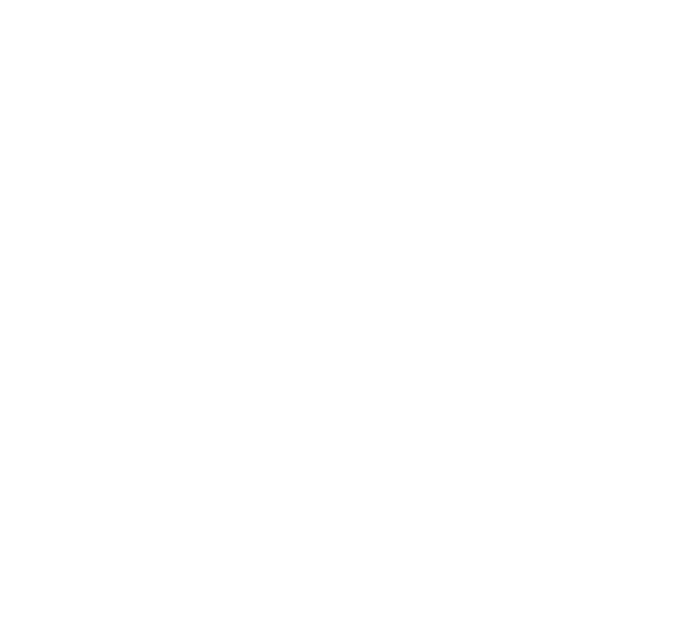
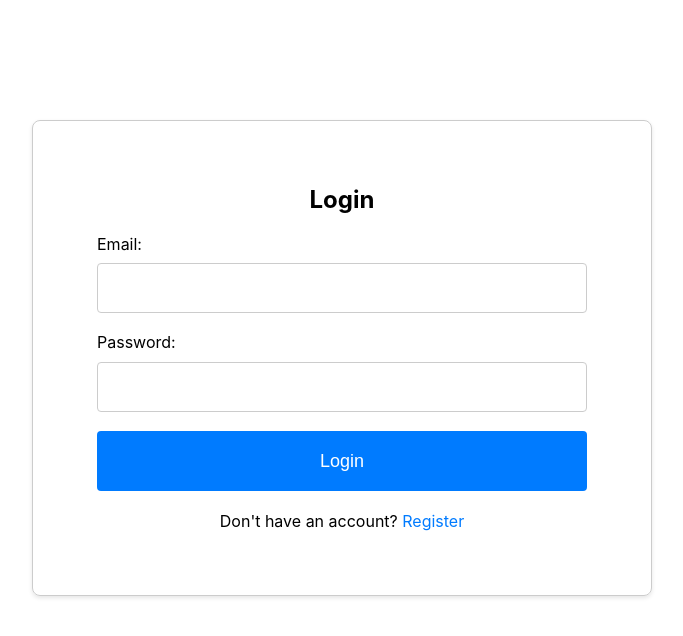
Before and after one commit to yanbo8991/cemetery-admin-system, a React (Create React App) app: page /login in a window 1280 px wide. Before the commit this address had no page. Shown: the top 636 px of the page, without its empty margins (298-981 px from the left). Built offline with nearby package versions, Linux system fonts and the light colour scheme.

Commit message:
完成登录请求模块

```diff
--- a/package.json
+++ b/package.json
@@ -6,10 +6,12 @@
     "@testing-library/jest-dom": "^5.17.0",
     "@testing-library/react": "^13.4.0",
     "@testing-library/user-event": "^13.5.0",
+    "axios": "^1.6.2",
     "react": "^18.2.0",
     "react-dom": "^18.2.0",
     "react-router-dom": "^6.20.1",
-    "react-scripts": "5.0.1"
+    "react-scripts": "5.0.1",
+    "sass": "^1.69.5"
   },
   "scripts": {
     "start": "react-scripts start",
--- /dev/null
+++ b/src/http/request.js
@@ -0,0 +1,31 @@
+import axios from 'axios';
+
+const request = axios.create({
+    baseURL: 'http://101.43.20.178:8085', // 设置基础URL
+});
+
+// 请求拦截器
+request.interceptors.request.use(
+    config => {
+        // 在发送请求之前做一些处理
+        return config;
+    },
+    error => {
+        // 对请求错误做些什么
+        return Promise.reject(error);
+    }
+);
+
+// 响应拦截器
+request.interceptors.response.use(
+    response => {
+        // 对响应数据做一些处理
+        return response.data;
+    },
+    error => {
+        // 对响应错误做些什么
+        return Promise.reject(error);
+    }
+);
+
+export default request;
--- a/src/index.css
+++ b/src/index.css
@@ -13,3 +13,9 @@
   font-family: source-code-pro, Menlo, Monaco, Consolas, 'Courier New',
     monospace;
 }
+
+*{
+  box-sizing: border-box;
+  margin: 0;
+  padding: 0;
+}
--- a/src/pages/home/index.js
+++ b/src/pages/home/index.js
@@ -1,3 +1,4 @@
+// 首页组件
 const Home = () => (
     <div className='Home'>
         home page
--- /dev/null
+++ b/src/pages/login/index.js
@@ -0,0 +1,70 @@
+// 登录组件
+import { useState } from 'react';
+import { Link } from 'react-router-dom';
+import './index.scss';
+import request from '../../http/request.js';
+
+function Login() {
+
+    // 用户信息
+    const [userInfo, setUserInfo] = useState({
+        username: '',
+        password: '',
+    });
+
+    // 输入框处理回调
+    const handleChange = (e) => {
+        const { name, value } = e.target;
+        setUserInfo((prevFormData) => ({
+            ...prevFormData,
+            [name]: value,
+        }));
+    };
+
+    // 登录按钮回调
+    const handleSubmit = (e) => {
+        e.preventDefault();
+        console.log(userInfo)
+
+        request.post('/user-info/login', userInfo)
+            .then(response => {
+                console.log(response);
+            })
+            .catch(error => {
+                console.error('Error:', error);
+            });
+    };
+
+    return (
+            <div className="login-container">
+                <h2>Login</h2>
+                <form onSubmit={handleSubmit}>
+                    <label htmlFor="email">Email:</label>
+                    <input
+                        type="email"
+                        name="username"
+                        required
+                        value={userInfo.username}
+                        onChange={handleChange}
+                    />
+
+                    <label htmlFor="password">Password:</label>
+                    <input
+                        type="password"
+                        name="password"
+                        required
+                        value={userInfo.password}
+                        onChange={handleChange}
+                    />
+
+                    <button type="submit">Login</button>
+                </form>
+
+                <p>
+                    Don't have an account? <Link to="/register">Register</Link>
+                </p>
+            </div>
+        );
+}
+
+export default Login;
--- /dev/null
+++ b/src/pages/login/index.scss
@@ -0,0 +1,68 @@
+// Login.scss
+
+.login-container {
+    box-sizing: border-box;
+    max-width: 620px;
+    margin: 15vh auto 0;
+    padding: 5%;
+    border: 1px solid #ccc;
+    border-radius: 8px;
+    box-shadow: 0 2px 4px rgba(0, 0, 0, 0.1);
+
+    h2 {
+      text-align: center;
+      margin-bottom: 4%;
+    }
+
+    form {
+      display: flex;
+      flex-direction: column;
+
+      label {
+        margin-bottom: 2%;
+      }
+
+      input {
+        padding: 3%; // 调整输入框的padding
+        margin-bottom: 4%; // 调整输入框的margin
+        width: 100%;
+        border: 1px solid #ccc;
+        border-radius: 4px;
+        outline: none;
+        box-sizing: border-box;
+        font-size: 16px; // 调整输入框的字体大小
+      }
+
+      button {
+        padding: 4%; // 调整按钮的padding
+        width: 100%;
+        background-color: #007bff;
+        color: #fff;
+        border: none;
+        border-radius: 4px;
+        cursor: pointer;
+        outline: none;
+        transition: background-color 0.3s;
+        box-sizing: border-box;
+        font-size: 18px; // 调整按钮的字体大小
+
+        &:hover {
+          background-color: #0056b3;
+        }
+      }
+    }
+
+    p {
+      text-align: center;
+      margin-top: 4%;
+
+      a {
+        color: #007bff;
+        text-decoration: none;
+
+        &:hover {
+          text-decoration: underline;
+        }
+      }
+    }
+  }
--- a/src/pages/others/index.js
+++ /dev/null
@@ -1,7 +0,0 @@
-const Others = () => (
-    <div className='Others'>
-        others page
-    </div>
-)
-
-export default Others;
--- /dev/null
+++ b/src/pages/register/index.js
@@ -0,0 +1,8 @@
+// 注册组件
+const Register = () => (
+    <div className='Register'>
+        register page
+    </div>
+)
+
+export default Register;
--- a/src/routes/index.js
+++ b/src/routes/index.js
@@ -1,13 +1,15 @@
 // 路由对象
 import Home from '../pages/home';
-import Others from '../pages/others';
+import Login from '../pages/login';
+import Register from '../pages/register';
 import { Routes, Route, Navigate } from 'react-router-dom';
 
 function CreateRoutes() {
 	return (
         <Routes>
             <Route path='/home/*' element={<Home/>}/>
-            <Route path='/others' element={<Others/>}/>
+            <Route path='/login' element={<Login/>}/>
+            <Route path='/register' element={<Register/>}/>
 			<Route path='/' element={<Navigate to="/home"/>}/>
         </Routes>
 	);
```
Also changed, not shown: 1 other file (tests, documents, lock files or other folders).
